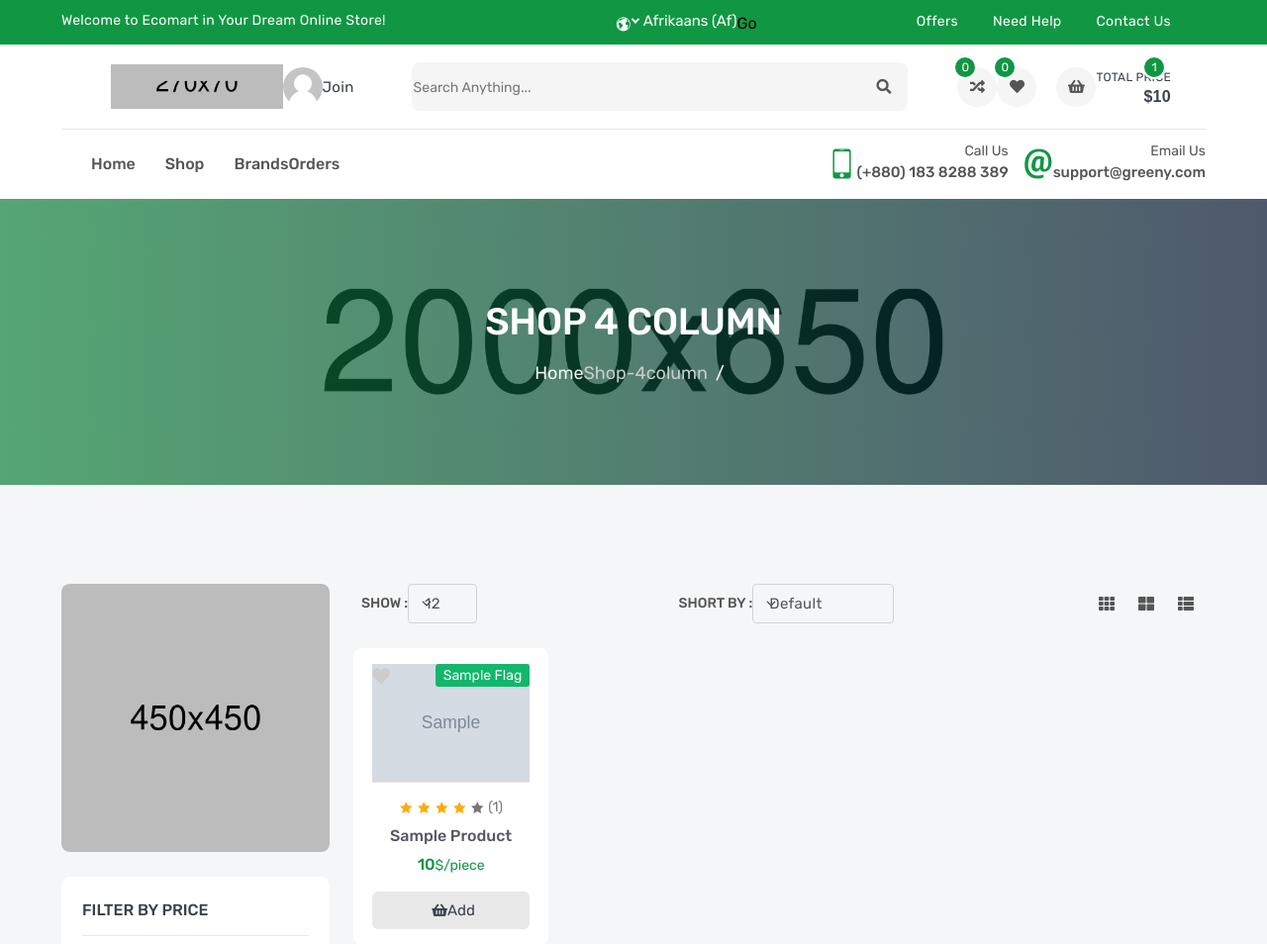
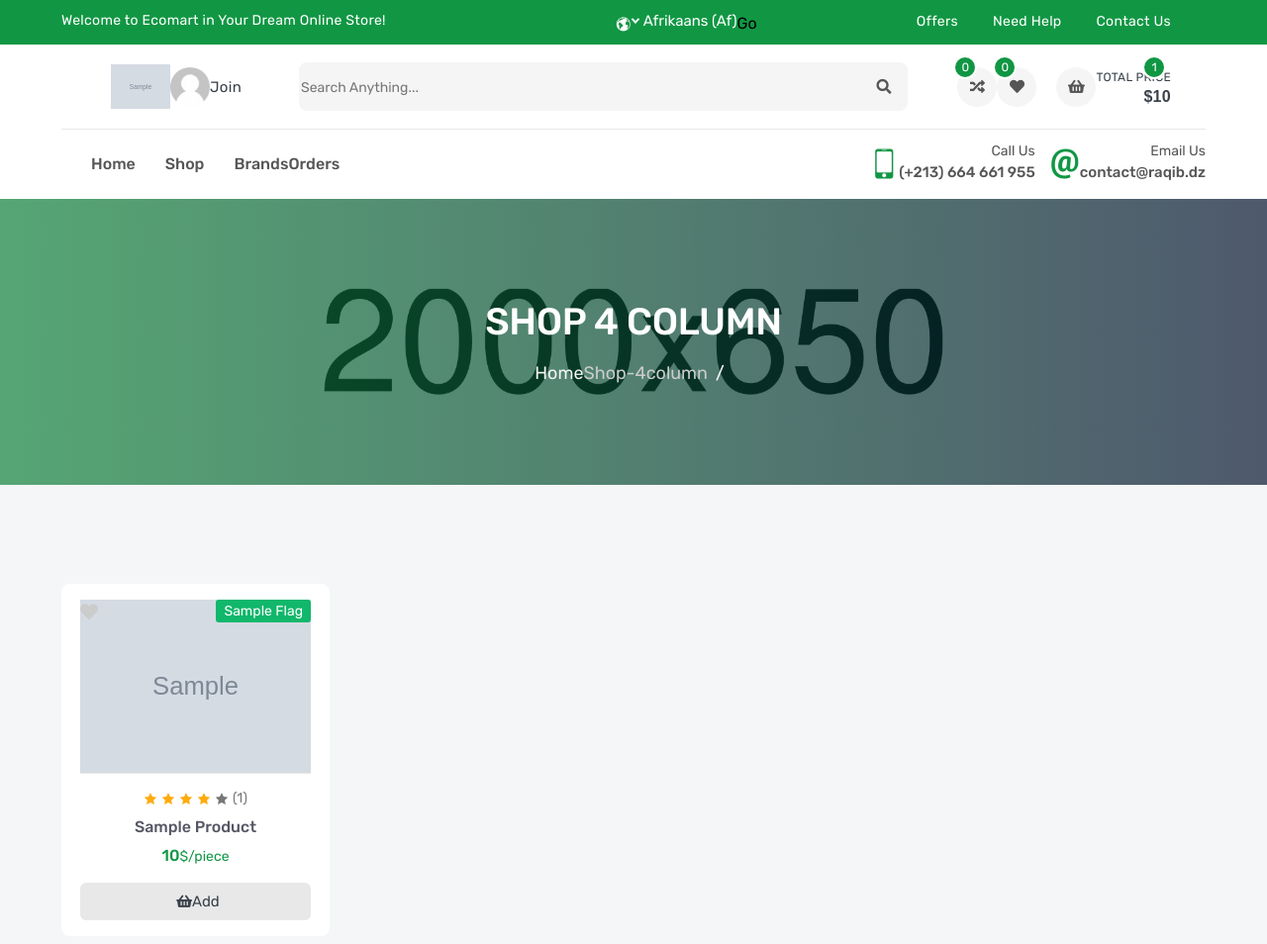
Before and after one commit to alaeddinem2/amazone-Clone, a Django app: template product/templates/product/product_list.html in a window 1280 px wide. Shown: the top 954 px of the page at 99% size. Run offline with Django 4.2, Linux system fonts and the light colour scheme; the template is opened without the code that fills it: most values are stand-ins (such as "Sample title", 1, 10 or a date in 2020); grey boxes marked "Sample" are stand-in pictures; some libraries are stand-ins or nearby versions.

Commit message:
fix template

```diff
--- a/order/urls.py
+++ b/order/urls.py
@@ -1,12 +1,13 @@
 from django.urls import path
 from .views import OrderList,checkout,add_to_cart,remove_from_cart
 from .api.api import CartDetailCreateAPI,OrderListAPI,OrderDetailAPI,CreateOrderAPI,ApplyCouponAPI
+
 app_name = 'order'
 
 
 urlpatterns = [
-    path('',OrderList.as_view()),
-    path('checkout/',checkout),
+    path('',OrderList.as_view(),name= "orders"),
+    path('checkout/',checkout,name= "checkout"),
     path('add-to-cart',add_to_cart,name="add-to-cart"),
     path('<int:id>/remove-from-cart',remove_from_cart),
 
--- a/product/templates/product/product_list.html
+++ b/product/templates/product/product_list.html
@@ -30,6 +30,7 @@
         <section class="inner-section shop-part">
             <div class="container">
                 <div class="row content-reverse">
+                     <!--
                     <div class="col-lg-3">
                         <div class="shop-widget-promo">
                             <a href="#"><img src="images/promo/shop/01.jpg" alt="promo"></a>
@@ -334,7 +335,9 @@
                             </form>
                         </div>
                     </div>
-                    <div class="col-lg-9">
+                   -->
+                    <div class="col-lg-12">
+                        <!-- shop main content
                         <div class="row">
                             <div class="col-lg-12">
                                 <div class="top-filter">
@@ -362,7 +365,9 @@
                                     </div>
                                 </div>
                             </div>
+
                         </div>
+                        -->
                         <div class="row row-cols-2 row-cols-md-3 row-cols-lg-3 row-cols-xl-4">
                             {% for product in product_list %}
                             <div class="col">
@@ -374,7 +379,7 @@
                                         <button class="product-wish wish">
                                             <i class="fas fa-heart"></i>
                                         </button>
-                                        <a class="product-image" href="product-video.html">
+                                        <a class="product-image" href="/products/{{product.slug}}">
                                             <img src=" {{product.image.url}}"  alt="product">
                                         </a>
                                         <div class="product-widget">
--- a/product/urls.py
+++ b/product/urls.py
@@ -5,9 +5,9 @@ from .api.api import product_list_api,product_detail_api,ProductDetailApi,Produc
 app_name = 'product'
 
 urlpatterns = [
-    path('', ProductList.as_view()),
-    path('<slug:slug>', ProductDetail.as_view() ),
-    path('brands/',BrandList.as_view()),
+    path('', ProductList.as_view(), name='products'),
+    path('<slug:slug>', ProductDetail.as_view() ,name='product_detail'),
+    path('brands/',BrandList.as_view(),name='brands'),
     path('brands/<slug:slug>',BrandDetail.as_view()),
     path('test/',querysetAPI),
     path('<slug:slug>/',add_review,name='add_review'),
--- a/requirements.txt
+++ b/requirements.txt
@@ -16,7 +16,8 @@ cryptography==41.0.7
 defusedxml==0.7.1
 dj-rest-auth==5.0.1
 Django==4.2
-django-allauth==0.58.2
+django-allauth==0.61.1
+django-bootstrap5==23.4
 django-debug-toolbar==4.2.0
 django-filter==23.3
 django-rosetta==0.10.0
@@ -42,6 +43,7 @@ prompt-toolkit==3.0.43
 pycparser==2.21
 PyJWT==2.8.0
 python-dateutil==2.8.2
+python-dotenv==1.0.1
 python3-openid==3.2.0
 pytz==2023.3.post1
 PyYAML==6.0.1
--- a/templates/base.html
+++ b/templates/base.html
@@ -134,14 +134,14 @@
                 <div class="header-content">
                     <div class="header-media-group">
                         <button class="header-user"><img src="{% static 'en/images/user.png' %}" alt="user"></button>
-                        <a href="index.html"><img src="{% static 'en/images/logo.png '%}" alt="logo"></a>
+                        <a href="index.html"><img src="{{company_data.logo.url}}" alt="logo"></a>
                         <button class="header-src"><i class="fas fa-search"></i></button>
                     </div>
 
                     <a href="index.html" class="header-logo">
-                        <img src="{% static 'en/images/logo.png' %}" alt="logo">
+                        <img src="{{company_data.logo.url}}" alt="logo">
                     </a>
-                    <a href="login.html" class="header-widget" title="My Account">
+                    <a href="{% url "accounts:signup" %}" class="header-widget" title="My Account">
                         <img src="{% static 'en/images/user.png' %}" alt="user">
                         <span>{% translate "join" %}</span>
                     </a>
@@ -187,14 +187,14 @@
                                     <a class="navbar-link " href="/">{% translate "Home" %}</a>
                                 </li>
                                 <li class="navbar-item dropdown-megamenu">
-                                    <a class="navbar-link" href="">{% translate "Shop" %}</a>
+                                    <a class="navbar-link" href="{% url "product:products" %}">{% translate "Shop" %}</a>
 
                                 </li>
                                 <li class="navbar-item dropdown">
-                                    <a class="navbar-link " href="">{% translate "Brands" %}</a>
+                                    <a class="navbar-link " href="{% url "product:brands" %}">{% translate "Brands" %}</a>
                                 </li>
                                 <li class="navbar-item dropdown">
-                                    <a class="navbar-link " href="">{% translate "Orders" %}</a>
+                                    <a class="navbar-link " href="{% url "order:orders" %}">{% translate "Orders" %}</a>
                                 </li>
 
                             </ul>
@@ -203,14 +203,14 @@
                                     <i class="icofont-ui-touch-phone"></i>
                                     <p>
                                         <small>{% translate "call us" %}</small>
-                                        <span>(+880) 183 8288 389</span>
+                                        <span>(+213) 664 661 955</span>
                                     </p>
                                 </div>
                                 <div class="navbar-info">
                                     <i class="icofont-ui-email"></i>
                                     <p>
                                         <small>{% translate "email us" %}</small>
-                                        <span>support@greeny.com</span>
+                                        <span>contact@raqib.dz</span>
                                     </p>
                                 </div>
                             </div>
@@ -434,7 +434,7 @@
         =======================================-->
         <aside class="nav-sidebar">
             <div class="nav-header">
-                <a href="#"><img src="images/logo.png" alt="logo"></a>
+                <a href="#"><img src="{{company_data.logo.url}}" alt="logo"></a>
                 <button class="nav-close"><i class="icofont-close"></i></button>
             </div>
             <div class="nav-content">
```
Also changed, not shown: project/settings.py (+7 -3 lines).
